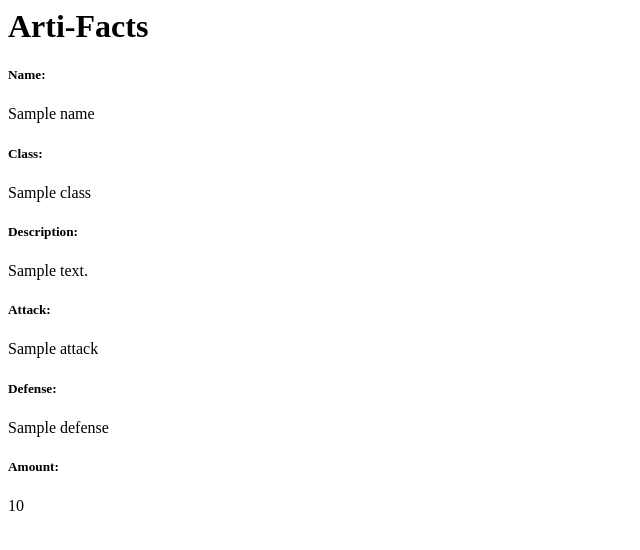
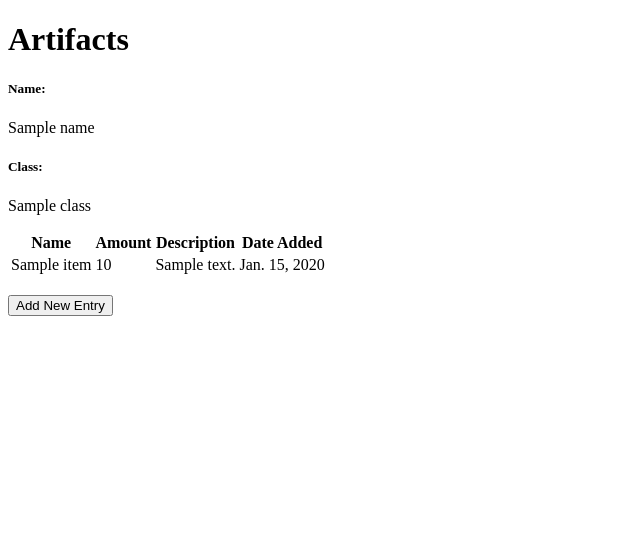
Before and after one commit to MRadhityaUtomo/inventory-project, a Django app: template main/templates/main.html in a window 1280 px wide. Shown: the top 550 px of the page, without its empty margins (0-640 px from the left). Run offline with Django 4.2, Linux system fonts and the light colour scheme; tables that the repository leaves empty hold one stand-in row (values such as "Sample post"); the template is opened without the code that fills it: values that come from a table or form of the project are taken from there, most other values are stand-ins (such as "Sample title", 1, 10 or a date in 2020).

Commit message:
added files for tugas 3, added forms to add items and functions to view them via XML or JSON formats

```diff
--- a/inventory_project/settings.py
+++ b/inventory_project/settings.py
@@ -55,7 +55,7 @@ ROOT_URLCONF = 'inventory_project.urls'
 TEMPLATES = [
     {
         'BACKEND': 'django.template.backends.django.DjangoTemplates',
-        'DIRS': [],
+        'DIRS': [BASE_DIR / 'templates'],
         'APP_DIRS': True,
         'OPTIONS': {
             'context_processors': [
--- a/inventory_project/urls.py
+++ b/inventory_project/urls.py
@@ -19,7 +19,7 @@ from django.urls import path, include
 
 
 urlpatterns = [
+    path('', include('main.urls')),
     path('admin/', admin.site.urls),
-    path('main/', include('main.urls')),
 
 ]
--- a/main/models.py
+++ b/main/models.py
@@ -5,6 +5,7 @@ class Item(models.Model):
     name = models.CharField(max_length=255)
     amount = models.IntegerField()
     description = models.TextField()
-    connection = models.TextField(default='', editable=False)
+    connection = models.TextField(default='')
     attack = models.IntegerField(default='0000000', editable=False)
     defense = models.IntegerField(default='0000000', editable=False)
+    date_added = models.DateField(auto_now_add=True)
--- a/main/templates/main.html
+++ b/main/templates/main.html
@@ -1,14 +1,42 @@
-<h1>Arti-Facts</h1>
+{% extends 'base.html' %}
 
-<h5>Name: </h5>
-<p>{{ name }}</p> <!-- Ubahlah sesuai dengan nama kamu -->
-<h5>Class: </h5>
-<p>{{ class }}</p> <!-- Ubahlah sesuai dengan kelas kamu -->
-<h5>Description: </h5>
-<p>{{ description }}</p> <!-- Ubahlah sesuai dengan kelas kamu -->
-<h5>Attack: </h5>
-<p>{{ attack }}</p> <!-- Ubahlah sesuai dengan kelas kamu -->
-<h5>Defense: </h5>
-<p>{{ defense }}</p> <!-- Ubahlah sesuai dengan kelas kamu -->
-<h5>Amount: </h5>
-<p>{{ amount }}</p> <!-- Ubahlah sesuai dengan kelas kamu -->
+{% block content %}
+    <h1>Artifacts</h1>
+
+    <h5>Name:</h5>
+    <p>{{name}}</p>
+
+    <h5>Class:</h5>
+    <p>{{class}}</p>
+
+
+<table>
+    <tr>
+        <th>Name</th>
+        <th>Amount</th>
+        <th>Description</th>
+        <th>Date Added</th>
+    </tr>
+
+    {% comment %} Berikut cara memperlihatkan data produk di bawah baris ini {% endcomment %}
+
+    {% for item in items %}
+        <tr>
+            <td>{{item.name}}</td>
+            <td>{{item.amount}}</td>
+            <td>{{item.description}}</td>
+            <td>{{item.date_added}}</td>
+        </tr>
+    {% endfor %}
+</table>
+
+<br />
+
+<a href="{% url 'main:add_item' %}">
+    <button>
+        Add New Entry
+    </button>
+</a>
+
+
+{% endblock content %}
--- a/main/tests.py
+++ b/main/tests.py
@@ -12,11 +12,11 @@ class mainTest(TestCase):
 
     def setUp(self):  #Test pengecekan initiate suatu object model item
         Item.objects.create(name="Journal",amount="1",
-                            description=
+                            flavour_text=
                             "Something to remind, vent to, and cherish",
                             connection="Irreplaceable")
         Item.objects.create(name="Fair ticket",amount="4",
-                            description=
+                            flavour_text=
                             "A fair ticket to the comifuro festival, each one a different party and story",
                             connection="Keepsake")
 
--- a/main/urls.py
+++ b/main/urls.py
@@ -1,8 +1,11 @@
 from django.urls import path
-from main.views import show_main
+from main.views import show_main, add_Item, show_xml, show_json
 
 app_name = 'main'
 
 urlpatterns = [
     path('', show_main, name='show_main'),
+    path('add-item', add_Item, name='add_item'),
+    path('xml/', show_xml, name='show_xml'),
+    path('json/', show_json, name='show_json'),
 ]
--- /dev/null
+++ b/templates/base.html
@@ -0,0 +1,18 @@
+{% load static %}
+<!DOCTYPE html>
+<html lang="en">
+    <head>
+        <meta charset="UTF-8" />
+        <meta
+            name="viewport"
+            content="width=device-width, initial-scale=1.0"
+        />
+        {% block meta %}
+        {% endblock meta %}
+    </head>
+
+    <body>
+        {% block content %}
+        {% endblock content %}
+    </body>
+</html>
```
Also changed, not shown: main/forms.py (added, +9 -0 lines), main/templates/add_item.html (added, +19 -0 lines), main/views.py (+36 -3 lines), README.md, main/migrations/0006_item_date_added_alter_item_connection.py (added).
